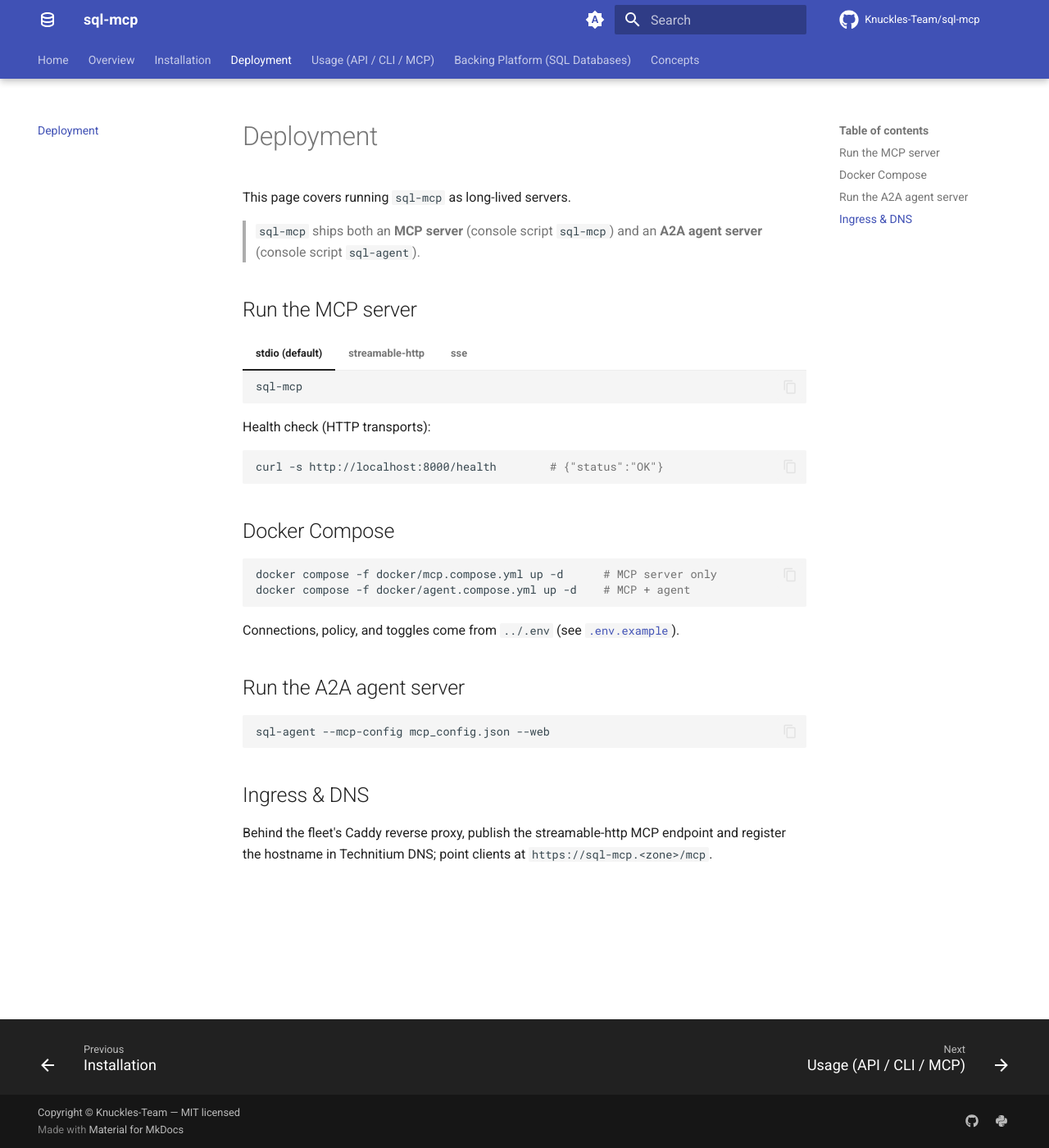
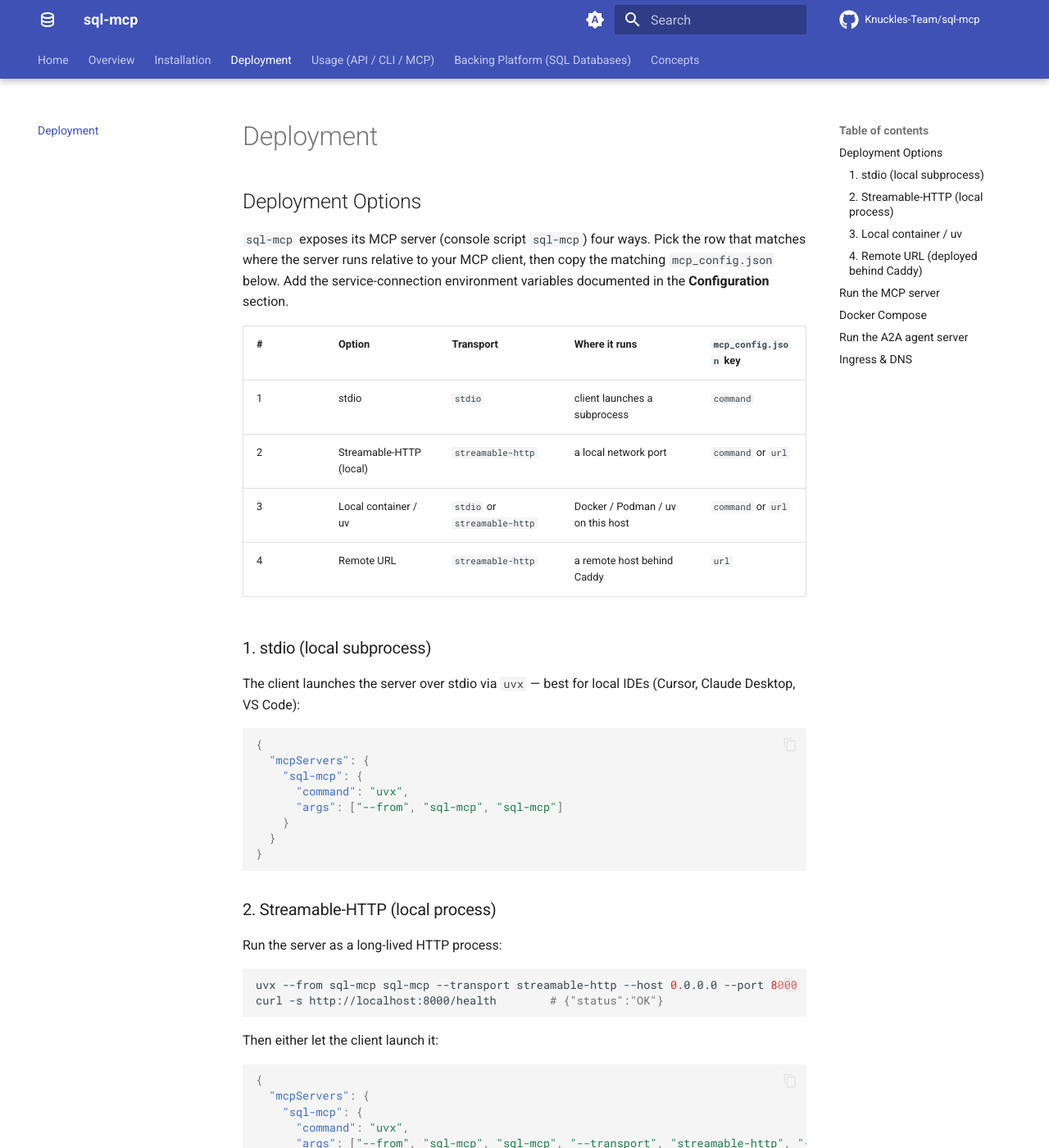
Before and after one commit to Knuckles-Team/sql-mcp, an MkDocs documentation site: the page built from docs/deployment.md, in a window 1280 px wide and 1400 px high. Shown: the whole window at 82% size. Built offline with MkDocs 1.6.1 and Material for MkDocs 9.7.7, drawn with Linux system fonts in a browser that asks for light colours; comment, search, counter and statistics services are not loaded; some of the changed text lies outside the part shown.

Commit message:
Standardize MCP deployment docs: 4 options + docs pointer

````diff
--- a/docs/deployment.md
+++ b/docs/deployment.md
@@ -1,4 +1,135 @@
 # Deployment
+
+<!-- BEGIN GENERATED: deployment-options -->
+## Deployment Options
+
+`sql-mcp` exposes its MCP server (console script `sql-mcp`) four ways. Pick the row that
+matches where the server runs relative to your MCP client, then copy the matching
+`mcp_config.json` below. Add the service-connection environment variables documented in the **Configuration** section.
+
+| # | Option | Transport | Where it runs | `mcp_config.json` key |
+|---|--------|-----------|---------------|------------------------|
+| 1 | stdio | `stdio` | client launches a subprocess | `command` |
+| 2 | Streamable-HTTP (local) | `streamable-http` | a local network port | `command` or `url` |
+| 3 | Local container / uv | `stdio` or `streamable-http` | Docker / Podman / uv on this host | `command` or `url` |
+| 4 | Remote URL | `streamable-http` | a remote host behind Caddy | `url` |
+
+### 1. stdio (local subprocess)
+
+The client launches the server over stdio via `uvx` — best for local IDEs
+(Cursor, Claude Desktop, VS Code):
+
+```json
+{
+  "mcpServers": {
+    "sql-mcp": {
+      "command": "uvx",
+      "args": ["--from", "sql-mcp", "sql-mcp"]
+    }
+  }
+}
+```
+
+### 2. Streamable-HTTP (local process)
+
+Run the server as a long-lived HTTP process:
+
+```bash
+uvx --from sql-mcp sql-mcp --transport streamable-http --host 0.0.0.0 --port 8000
+curl -s http://localhost:8000/health        # {"status":"OK"}
+```
+
+Then either let the client launch it:
+
+```json
+{
+  "mcpServers": {
+    "sql-mcp": {
+      "command": "uvx",
+      "args": ["--from", "sql-mcp", "sql-mcp", "--transport", "streamable-http", "--port", "8000"],
+      "env": {
+        "TRANSPORT": "streamable-http",
+        "HOST": "0.0.0.0",
+        "PORT": "8000"
+      }
+    }
+  }
+}
+```
+
+…or connect to the already-running process by URL:
+
+```json
+{
+  "mcpServers": {
+    "sql-mcp": { "url": "http://localhost:8000/mcp" }
+  }
+}
+```
+
+### 3. Local container / uv
+
+**(a) Launch a container directly from `mcp_config.json`** (stdio over the container —
+no ports to manage). Swap `docker` for `podman` for a daemonless runtime:
+
+```json
+{
+  "mcpServers": {
+    "sql-mcp": {
+      "command": "docker",
+      "args": [
+        "run", "-i", "--rm",
+        "-e", "TRANSPORT=stdio",
+        "knucklessg1/sql-mcp:latest"
+      ]
+    }
+  }
+}
+```
+
+**(b) Run a local streamable-http container, then connect by URL:**
+
+```bash
+docker run -d --name sql-mcp -p 8000:8000 \
+  -e TRANSPORT=streamable-http \
+  -e PORT=8000 \
+  knucklessg1/sql-mcp:latest
+# or, from a clone of this repo:
+docker compose -f docker/mcp.compose.yml up -d
+```
+
+```json
+{
+  "mcpServers": {
+    "sql-mcp": { "url": "http://localhost:8000/mcp" }
+  }
+}
+```
+
+**(c) From a local checkout with `uv`:**
+
+```bash
+uv run sql-mcp --transport streamable-http --port 8000
+```
+
+### 4. Remote URL (deployed behind Caddy)
+
+When the server is deployed remotely (e.g. as a Docker service) and published through
+Caddy on the internal `*.arpa` zone, connect with the `"url"` key — no local process or
+image required:
+
+```json
+{
+  "mcpServers": {
+    "sql-mcp": { "url": "http://sql-mcp.arpa/mcp" }
+  }
+}
+```
+
+Caddy reverse-proxies `http://sql-mcp.arpa` to the container's `:8000`
+streamable-http listener; `http://sql-mcp.arpa/health` returns
+`{"status":"OK"}` when the service is live.
+<!-- END GENERATED: deployment-options -->
 
 This page covers running `sql-mcp` as long-lived servers.
 
````
Also changed, not shown: README.md (+15 -0 lines).
